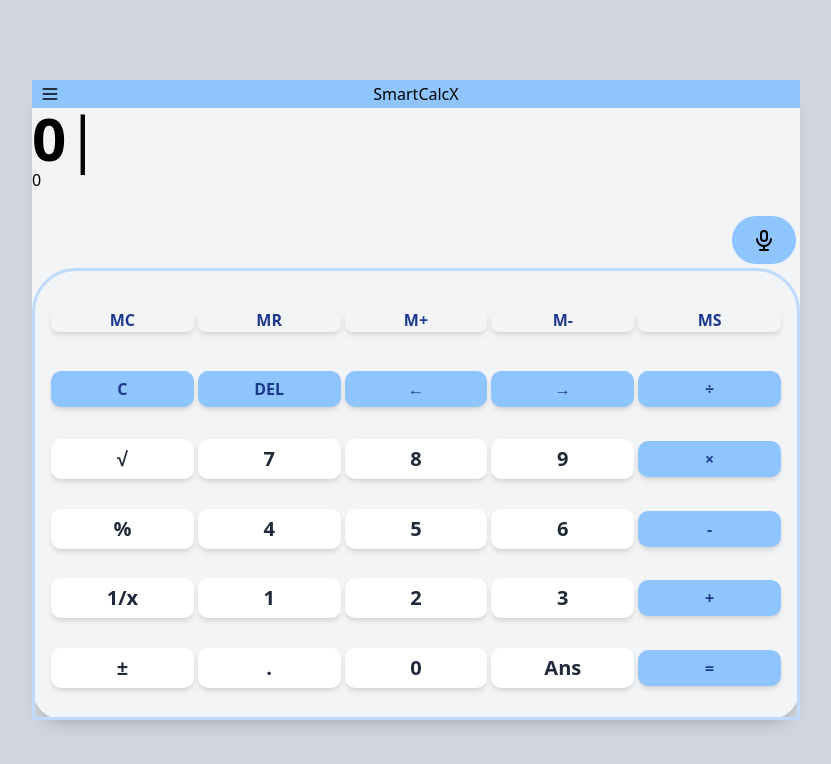
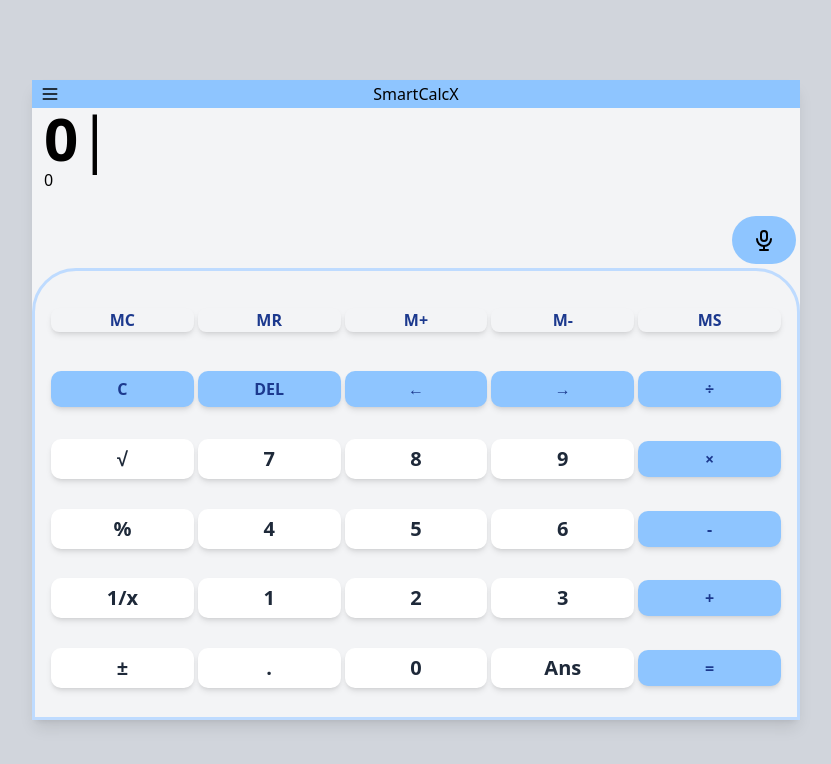
Before and after one commit to Hanseenee-prog/CodeAlpha_Calculator, a React (Vite) app: page / in a window 1280 px wide. Shown: the top 764 px of the page, without its empty margins (224-1055 px from the left). Built offline with nearby package versions, Linux system fonts and the light colour scheme.

Commit message:
Organixed the file structure better

```diff
--- a/src/Calculator.jsx
+++ b/src/Calculator.jsx
@@ -3,7 +3,7 @@
 import Header from './components/Header';
 import SideBar from './components/SideBar';
 import CalcDisplay from './components/CalcDisplay';
-import KeyPadGrid from './components/KeyPadGrid';
+import KeyPadGrid from './components/Keypad/KeyPadGrid';
 import { standardButtons, scientificButtons, programmerButtons } from './data/buttons';
 import { useCalcLogic } from './utils/useCalcLogic';
 import delay from './utils/delay';
@@ -73,7 +73,7 @@
       w-[90vw] h-[90vh] min-w-[320px] min-h-[480px]
       md:h-[80vh] md:max-w-[80vw]
       lg:max-h-[80vh] lg:max-w-[60vw]
-      bg-gray-100 rounded-4xl shadow-lg mx-auto'
+      bg-gray-100 shadow-lg mx-auto'
     >
 
       <div className="h-full flex items-stretch flex-col w-full relative overflow-hidden">
--- a/src/components/CalcDisplay.jsx
+++ b/src/components/CalcDisplay.jsx
@@ -18,7 +18,7 @@
             flex flex-row items-stretch
         ">
             <div
-                className=""
+                className="pl-3"
                 ref={displayRef}
                 // tabIndex={0}
             >
```
Also changed, not shown: src/components/Keypad/CalculatorButton.jsx (renamed from src/components/CalculatorButton.jsx), src/components/Keypad/KeyPadGrid.jsx (renamed from src/components/KeyPadGrid.jsx).
